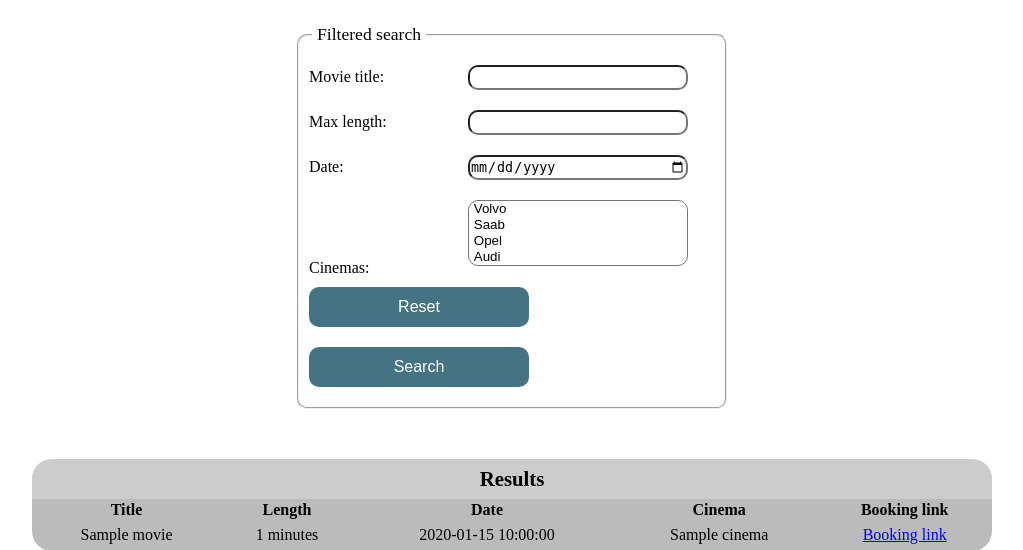
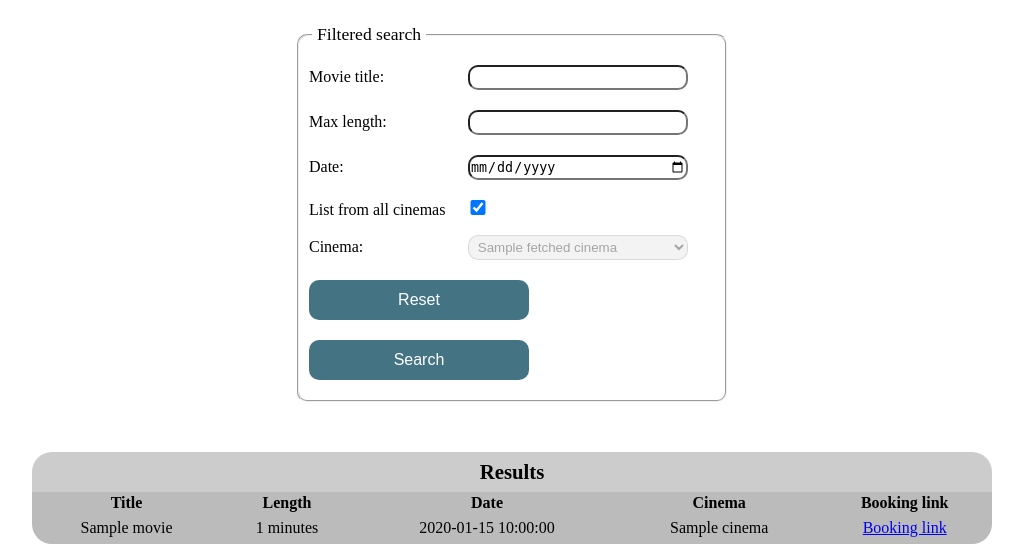
Before and after one commit to galj03/pycinwa, a Flask app: template templates/index.html in a window 1280 px wide. Shown: the part 146-696 px from the top of the page, without its empty margins (128-1151 px from the left). Run offline with Flask 3, Linux system fonts and the light colour scheme; the template is opened without the code that fills it: most values are stand-ins (such as "Sample title", 1, 10 or a date in 2020).

Commit message:
Finish frontend part of filtering

```diff
--- a/app.py
+++ b/app.py
@@ -13,7 +13,10 @@ def index():  # put application's code here
         query
         .select(lambda e: e)
     )
-    return render_template("index.html", fetched_data=result)
+    # TODO: get unique cinema list
+    cinemas = list(query.filter(lambda e: e not in query)
+                   .select(lambda e: e))
+    return render_template("index.html", fetched_data=result, fetched_cinemas=cinemas)
 
 
 # TODO: plan events, export into some datetime format
@@ -26,6 +29,7 @@ def event_planner():  # put application's code here
 
 
 # TODO: edit config data (fav. cinemas, settings, etc.)
+    # filters could go here? (no reason btw)
 @app.route('/config')
 def config():  # put application's code here
     return 'Hello World!'
@@ -35,6 +39,10 @@ def config():  # put application's code here
 def favourites():  # put application's code here
     return render_template('login.html')
 
+#TODO: get the trailers from somewhere (port.hu/YT)
+    #see where cinema city gets it from
+    #an iframe could work
+
 
 if __name__ == '__main__':
     app.run()
--- a/templates/index.html
+++ b/templates/index.html
@@ -20,12 +20,15 @@
                 <input type="date" id="date" name="date">
                 <br>
 
-                <label for="cinemas">Cinemas:</label>
-                    <select name="cinemas" id="cinemas" multiple>
-                      <option value="volvo">Volvo</option>
-                      <option value="saab">Saab</option>
-                      <option value="opel">Opel</option>
-                      <option value="audi">Audi</option>
+                <label for="allCinemas">List from all cinemas</label>
+                <input type="checkbox" id="allCinemas" name="allCinemas" checked onclick="toggleIsCinemaSelectable()">
+                <br>
+
+                <label for="cinemas">Cinema:</label>
+                    <select name="cinemas" id="cinemas" disabled>
+                      {% for movie_event in fetched_cinemas %}
+                      <option value="{{ fetched_cinemas.id }}">{{ fetched_cinemas.name }}</option>
+                      {% endfor %}
                     </select>
                 <br>
 
@@ -71,5 +74,12 @@
             {% endfor %}
             </tbody>
         </table>
-    </div>
+</div>
+
+<script>
+    function toggleIsCinemaSelectable(){
+        let cinemaSelector = document.getElementById("cinemas");
+        cinemaSelector.disabled = !cinemaSelector.disabled;
+    }
+</script>
 {% endblock %}
```
